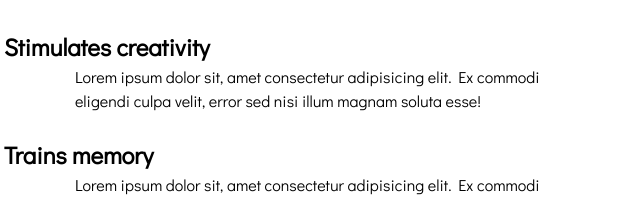
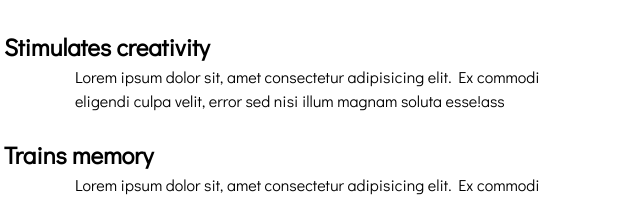
Before and after one commit to WebPatryk/Don-t-waste-your-time, a website: page index.html in a window 1280 px wide. Shown: the part 612-809 px from the top of the page, 28-668 px from the left. Drawn offline with Linux system fonts and the light colour scheme; some packages are replaced by stand-ins of ours; a script that the page names is missing.

Commit message:
change tekst

```diff
--- a/index.html
+++ b/index.html
@@ -94,7 +94,7 @@
                             Ex
                             commodi eligendi culpa velit,
                             error
-                            sed nisi illum magnam soluta esse!
+                            sed nisi illum magnam soluta esse!ass
                         </p>
                     </div>
 
```
